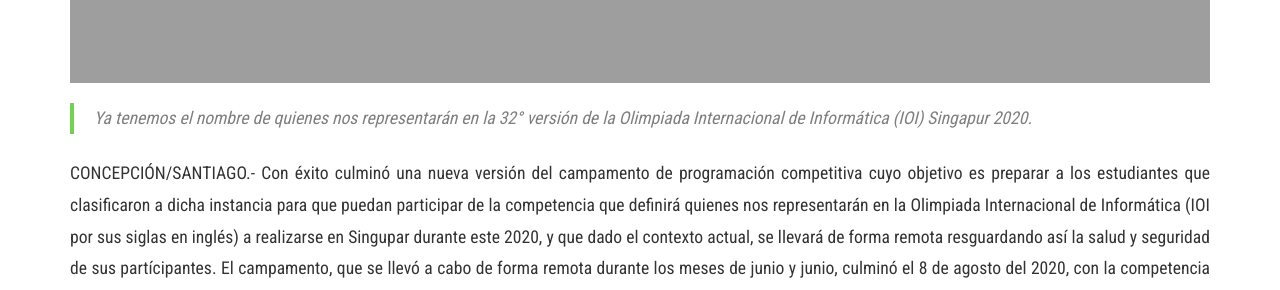
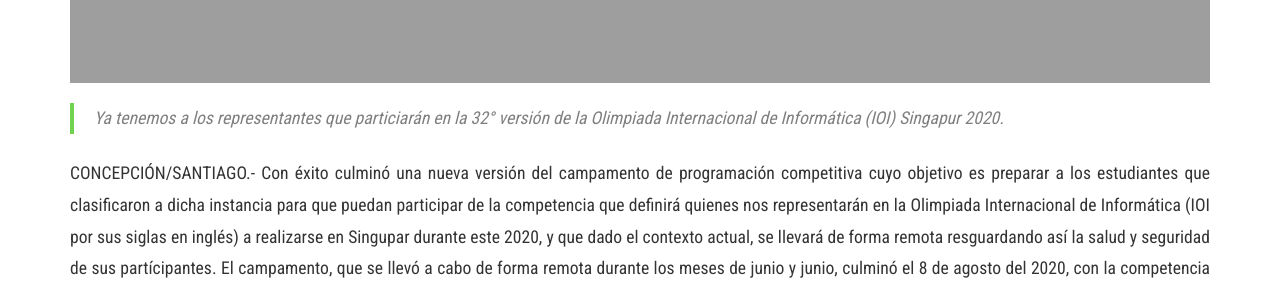
Before and after one commit to OCIoficial/ocioficial.github.io, a Jekyll site: the page built from _posts/2020-08-08-clasificados-ioi-2020.md, in a window 1280 px wide and 900 px high, scrolled down 465 px. Shown: the part 152-442 px from the top of the window. Built offline with Jekyll 4.4.1, drawn with Linux system fonts in a browser that asks for light colours; comment, search, counter and statistics services are not loaded.

Commit message:
Resultados clasificatoria IOI 2020
Actualización de información de la noticia

```diff
--- a/_posts/2020-08-08-clasificados-ioi-2020.md
+++ b/_posts/2020-08-08-clasificados-ioi-2020.md
@@ -6,7 +6,7 @@ image: final-nacional-santiago-2019-4.jpg
 thumbnail: final-nacional-santiago-2019-4.jpg
 ---
 
-> Ya tenemos el nombre de quienes nos representarán en la 32° versión de la Olimpiada Internacional de Informática (IOI) Singapur 2020.
+> Ya tenemos a los representantes que particiarán en la 32° versión de la Olimpiada Internacional de Informática (IOI) Singapur 2020.
 
 CONCEPCIÓN/SANTIAGO.- Con éxito culminó una nueva versión del campamento de programación competitiva cuyo objetivo es preparar a los estudiantes que clasificaron a dicha instancia para que puedan participar de la competencia que definirá quienes nos representarán en la Olimpiada Internacional de Informática (IOI por sus siglas en inglés) a realizarse en Singupar durante este 2020, y que dado el contexto actual, se llevará de forma remota resguardando así la salud y seguridad de sus partícipantes. El campamento, que se llevó a cabo de forma remota durante los meses de junio y junio, culminó el 8 de agosto del 2020, con la competencia online que entregó los nombres de los representantes de Chile durante este año. **Ignacio Muñoz**, **Luciano Massa**, **Jorge Bravo** y **Vicente Opazo** son finalmente quiennes participarán entre el 13 y 19 de septiembre en el certamen internacional. ¡Mucho éxito! para quienes nos representarán en la IOI 2020 y para todos quienes fueron parte del proceso 2019 de la Olimpiada Chilena de Informática.
 
```
